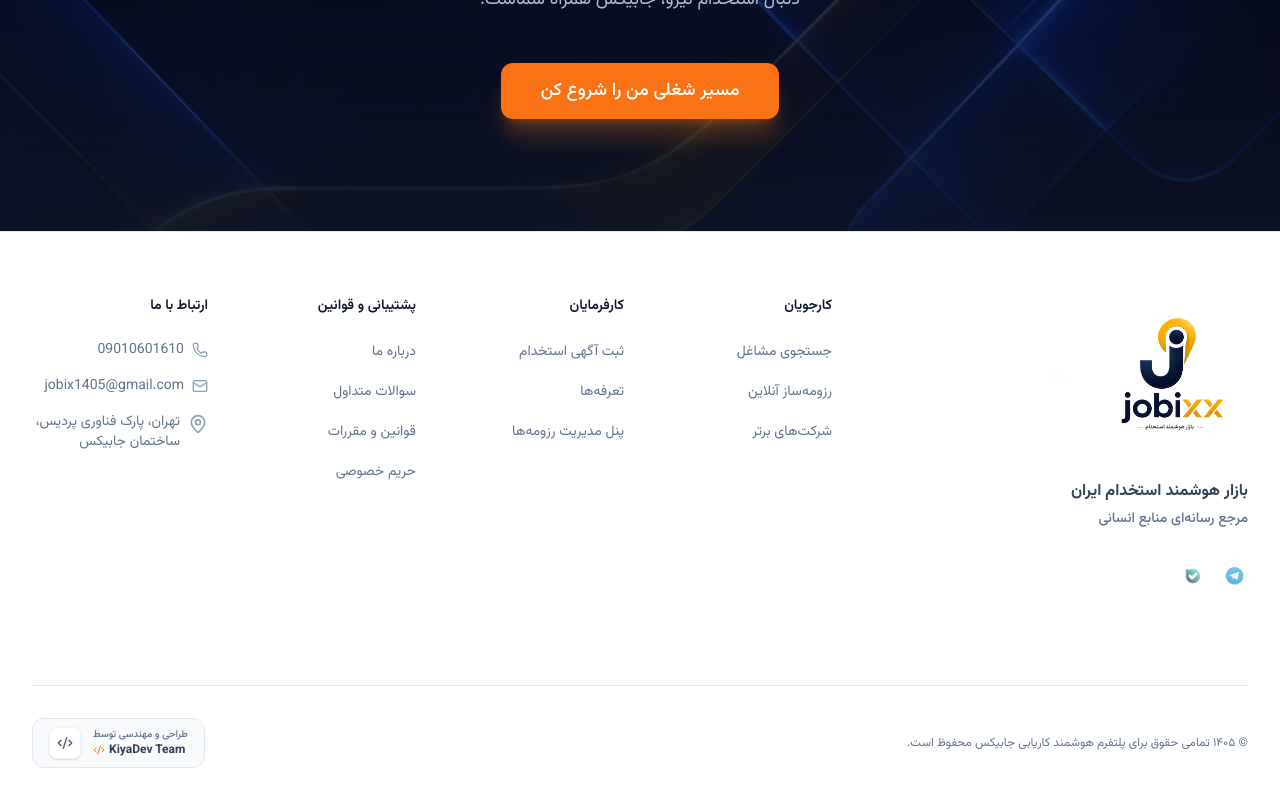
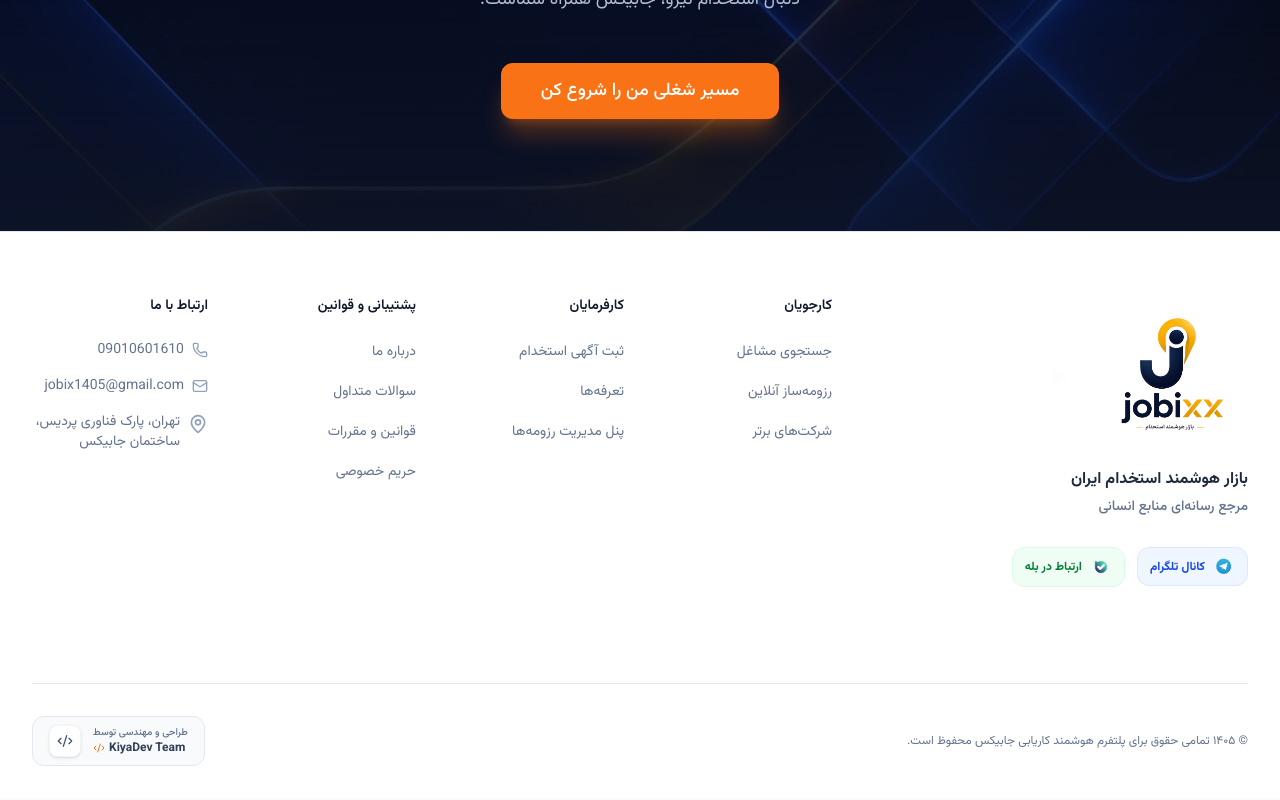
Before and after one commit to jobix1405-hue/Jobix, a Next.js app: page / in a window 1280 px wide. Shown: the part 5174-5974 px from the top of the page. Built offline with nearby package versions, Linux system fonts and the light colour scheme; no server answers.

Commit message:
fix(ui): improve footer social links visibility and adjust slogan spacing

```diff
--- a/src/components/shared/Footer.tsx
+++ b/src/components/shared/Footer.tsx
@@ -9,8 +9,8 @@ export function Footer() {
         <div className="xl:grid xl:grid-cols-3 xl:gap-8">
 
           {/* بخش معرفی و لوگو */}
-          <div className="space-y-6 xl:col-span-1">
-            <div className="flex items-center gap-3 mb-6">
+          <div className="flex flex-col gap-4 xl:col-span-1">
+            <div className="flex items-center gap-3">
               <Link href="/">
                 <Image
                   src="/logo-full.webp"
@@ -29,19 +29,31 @@ export function Footer() {
               </Link>
             </div>
 
-            <p className="text-sm leading-relaxed text-slate-500 max-w-xs">
-              <strong className="text-slate-700 font-bold text-base">بازار هوشمند استخدام ایران</strong>
+            <p className="text-sm leading-relaxed text-slate-500 max-w-xs -mt-1">
+              <strong className="text-slate-800 font-bold text-base">بازار هوشمند استخدام ایران</strong>
               <br />
-              <span className="font-medium mt-1 inline-block">مرجع رسانه‌ای منابع انسانی</span>
+              <span className="font-medium mt-1 inline-block text-slate-500">مرجع رسانه‌ای منابع انسانی</span>
             </p>
 
             {/* راه‌های ارتباطی و رسانه‌ها */}
-            <div className="flex items-center gap-4 pt-2">
-              <a href="https://t.me/jobixxhr" target="_blank" rel="noopener noreferrer" className="opacity-70 hover:opacity-100 hover:scale-110 transition-all duration-300">
-                <Image src="/icons/telegram.png" alt="Telegram" width={26} height={26} />
+            <div className="flex flex-wrap items-center gap-3 pt-3">
+              <a
+                href="https://t.me/jobixxhr"
+                target="_blank"
+                rel="noopener noreferrer"
+                className="group flex items-center gap-2 rounded-xl bg-blue-50 border border-blue-100 px-3 py-2 transition-all duration-300 hover:-translate-y-1 hover:shadow-md hover:shadow-blue-500/10"
+              >
+                <Image src="/icons/telegram.png" alt="کانال تلگرام جابیکس" width={22} height={22} className="transition-transform duration-300 group-hover:scale-110" />
+                <span className="text-xs font-bold text-blue-700">کانال تلگرام</span>
               </a>
-              <a href="https://ble.ir/jobixx" target="_blank" rel="noopener noreferrer" className="opacity-70 hover:opacity-100 hover:scale-110 transition-all duration-300">
-                <Image src="/icons/bale.png" alt="Bale" width={26} height={26} className="rounded-full" />
+              <a
+                href="https://ble.ir/jobixx"
+                target="_blank"
+                rel="noopener noreferrer"
+                className="group flex items-center gap-2 rounded-xl bg-green-50 border border-green-100 px-3 py-2 transition-all duration-300 hover:-translate-y-1 hover:shadow-md hover:shadow-green-500/10"
+              >
+                <Image src="/icons/bale.png" alt="کانال بله جابیکس" width={22} height={22} className="rounded-full transition-transform duration-300 group-hover:scale-110" />
+                <span className="text-xs font-bold text-green-700">ارتباط در بله</span>
               </a>
             </div>
           </div>
```
